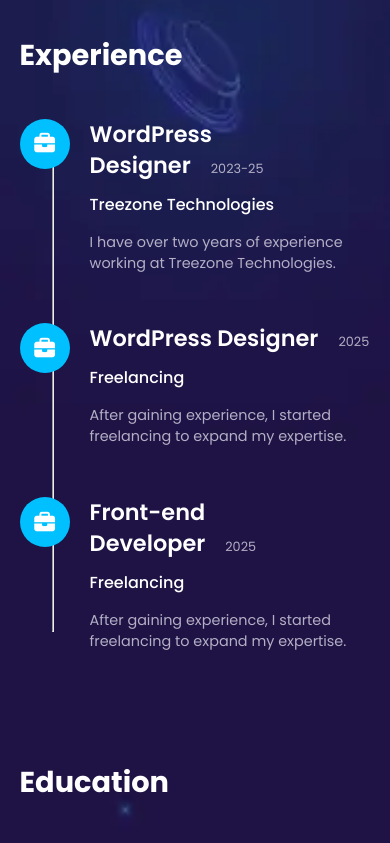
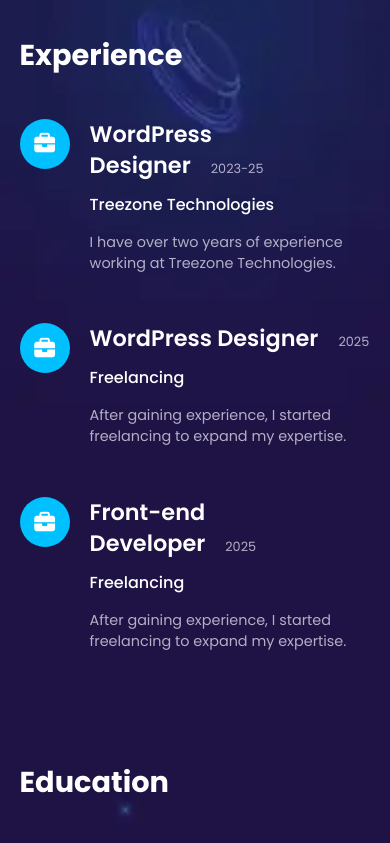
Before and after one commit to falak-falak/portfolio-of-falak, a plain HTML site: page index.html in a window 390 px wide. Shown: the part 6920-7763 px from the top of the page. Drawn offline with nearby package versions, Linux system fonts and the light colour scheme; a web font is replaced by a local one.

Commit message:
Update styles.css
hide line at education and experience

```diff
--- a/styles.css
+++ b/styles.css
@@ -1262,7 +1262,7 @@ li p {
   }
 
   .experience .line, .education hr {
-    left: 32px;
+    display: none;
   }
 
   .testimonials {
```
